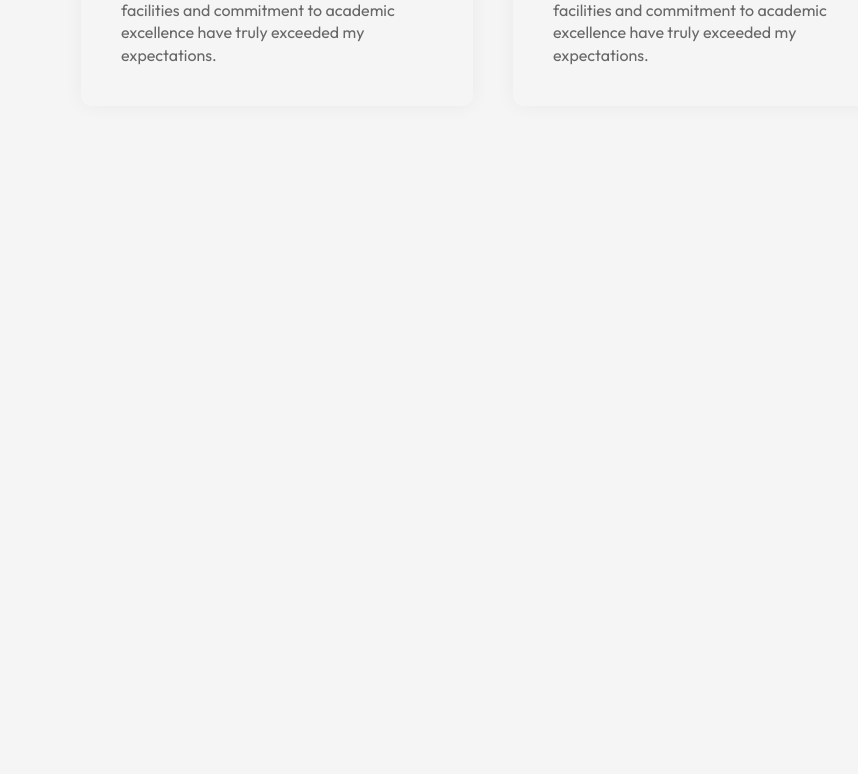
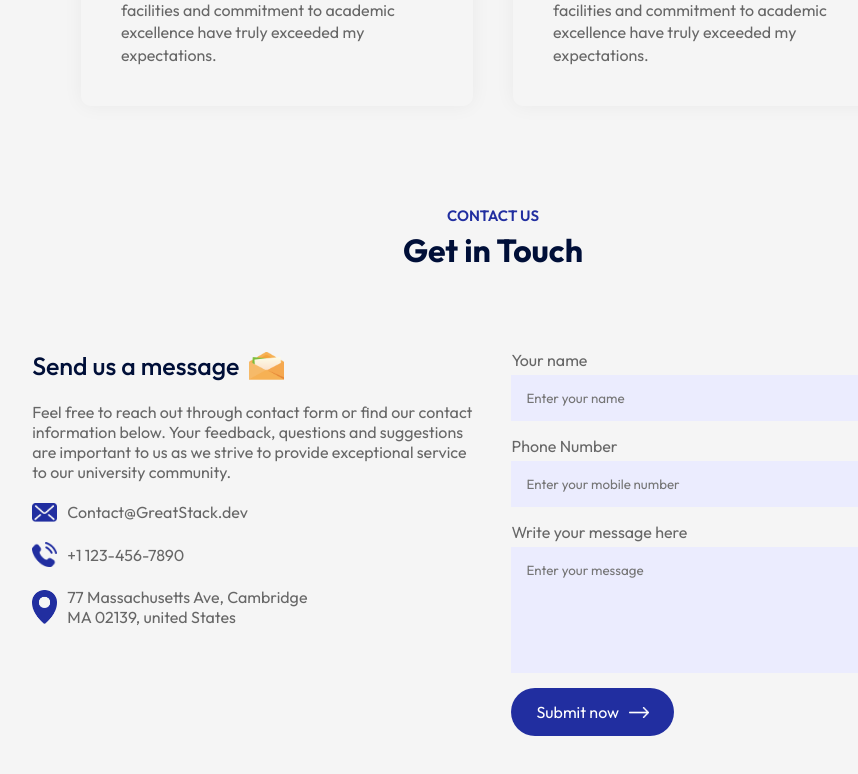
Before and after one commit to DerickMuluka/edusity, a React (Vite) app: page / in a window 1280 px wide. Shown: the part 2830-3604 px from the top of the page, without its empty margins (147-1005 px from the left). Before the commit the page ends 3036 px from the top, so only its background shows below. Built offline with nearby package versions, Linux system fonts and the light colour scheme.

Commit message:
add Contact component

```diff
--- a/src/App.jsx
+++ b/src/App.jsx
@@ -6,6 +6,7 @@
 import About from './components/About/About'
 import Campus from './components/Campus/Campus'
 import Testimonials from './components/Testimonials/Testimonials'
+import Contact from './components/Contact/Contact'
 
 
 const App = () => {
@@ -21,6 +22,8 @@
         <Campus/>
         <Title subTitle = 'Testimonials' title='What Student Say'/>
         <Testimonials/>
+        <Title subTitle = 'Contact Us' title='Get in Touch'/>
+        <Contact/>
       </div>
     </div>
   )
--- /dev/null
+++ b/src/components/Contact/Contact.css
@@ -0,0 +1,68 @@
+.contact
+{
+    margin: 80px auto;
+    max-width: 90%;
+    display: flex;
+    align-content: center;
+    justify-content: space-between;
+}
+
+.contact-col
+{
+    flex-basis: 48%;
+    color: #676767;
+}
+
+.contact-col h3
+{
+    color: #000f38;
+    font-weight: 500;
+    font-size: 25px;
+    display: flex;
+    align-items: center;
+    margin-bottom: 20px;
+}
+
+.contact-col h3 img
+{
+    width: 35px;
+    margin-left: 10px;
+}
+
+.contact-col p
+{
+    max-width: 450px;
+    list-style: 0.3;
+}
+
+.contact-col ul li
+{
+    display: flex;
+    align-items: center;
+    margin: 20px 0;
+}
+
+.contact-col ul li img
+{
+    width: 25px;
+    margin-right: 10px;
+}
+
+.contact form input, .contact form textarea
+{
+    display: block;
+    width: 100%;
+    background: #ebecfe;
+    padding: 15px;
+    border: 0;
+    outline: 0;
+    margin-bottom: 15px;
+    margin-top: 5px;
+    resize: none;
+}
+
+.contact span
+{
+    display: block;
+    margin: 20px 0;
+}
--- /dev/null
+++ b/src/components/Contact/Contact.jsx
@@ -0,0 +1,39 @@
+import React from 'react'
+import './Contact.css'
+import msg_icon from '../../assets/msg-icon.png'
+import mail_icon from '../../assets/mail-icon.png'
+import phone_icon from '../../assets/phone-icon.png'
+import location_icon from '../../assets/location-icon.png'
+import white_arrow from '../../assets/white-arrow.png'
+
+const Contact = () => {
+  return (
+    <div className='contact'>
+        <div className="contact-col">
+            <h3>Send us a message <img src={msg_icon} alt="" /></h3>
+            <p>Feel free to reach out through contact form or find our contact information below. Your feedback, questions
+                and suggestions are important to us as we strive to provide exceptional service to our university community.
+            </p>
+            <ul>
+                <li><img src={mail_icon} alt="" />Contact@GreatStack.dev</li>
+                <li><img src={phone_icon} alt="" />+1 123-456-7890</li>
+                <li><img src={location_icon} alt="" />77 Massachusetts Ave, Cambridge <br /> MA 02139, united States</li>
+            </ul>
+        </div>
+        <div className="contact-col">
+            <form>
+                <label>Your name</label>
+                <input type="text" name='name' placeholder='Enter your name' required />
+                <label>Phone Number</label>
+                <input type="tel" name='phone' placeholder='Enter your mobile number' required/>
+                <label>Write your message here</label>
+                <textarea name="message" rows="6" placeholder='Enter your message' required></textarea>
+                <button type='submit' className='btn dark-btn'>Submit now <img src={white_arrow} alt="" /></button>
+            </form>
+
+        </div>
+    </div>
+  )
+}
+
+export default Contact
```
